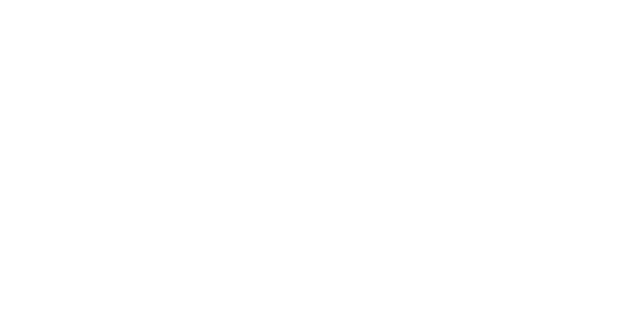
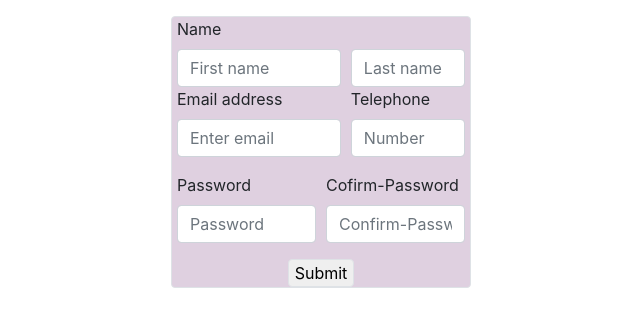
Before and after one commit to nguyenminhhiep2402/register-form, a website: page public/index.html in a window 1280 px wide. Shown: the whole page, without its empty margins (319-959 px from the left). Drawn offline with nearby package versions, Linux system fonts and the light colour scheme.

Commit message:
update index.html

```diff
--- a/public/index.html
+++ b/public/index.html
@@ -7,7 +7,7 @@
   <link rel="stylesheet" href="https://stackpath.bootstrapcdn.com/bootstrap/4.3.1/css/bootstrap.min.css" integrity="sha384-ggOyR0iXCbMQv3Xipma34MD+dH/1fQ784/j6cY/iJTQUOhcWr7x9JvoRxT2MZw1T" crossorigin="anonymous">
 
   <script src="https://code.jquery.com/jquery-3.3.1.slim.min.js" integrity="sha384-q8i/X+965DzO0rT7abK41JStQIAqVgRVzpbzo5smXKp4YfRvH+8abtTE1Pi6jizo" crossorigin="anonymous"></script>
-  <script src="https://cdnjs.cloudflare.com/ajax/libs/popper.js/1.14.7/umd/popper.min.js" integrity="sha384-UO2eT0CpHqdSJQ6hJty5KVphtPhzWj9WO1clHTMGa3JDZwrnQq4sF86dIHNDz0W1" crossorigin="anonymous"></>
+  <script src="https://cdnjs.cloudflare.com/ajax/libs/popper.js/1.14.7/umd/popper.min.js" integrity="sha384-UO2eT0CpHqdSJQ6hJty5KVphtPhzWj9WO1clHTMGa3JDZwrnQq4sF86dIHNDz0W1" crossorigin="anonymous"></script>
   <title>Document</title>
 </head>
 <body>
```
